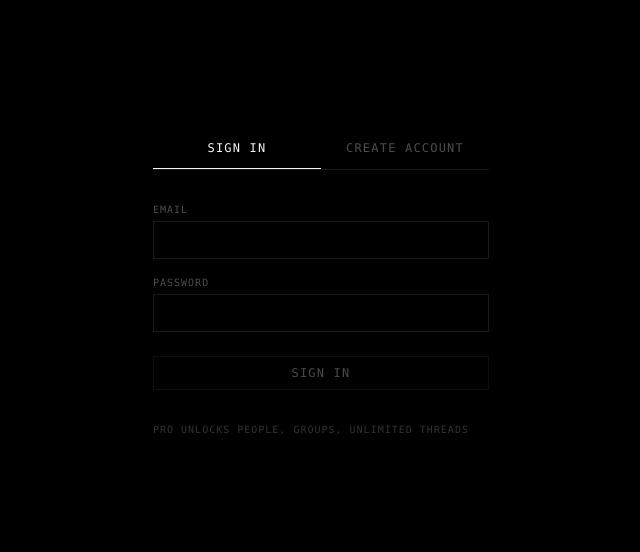
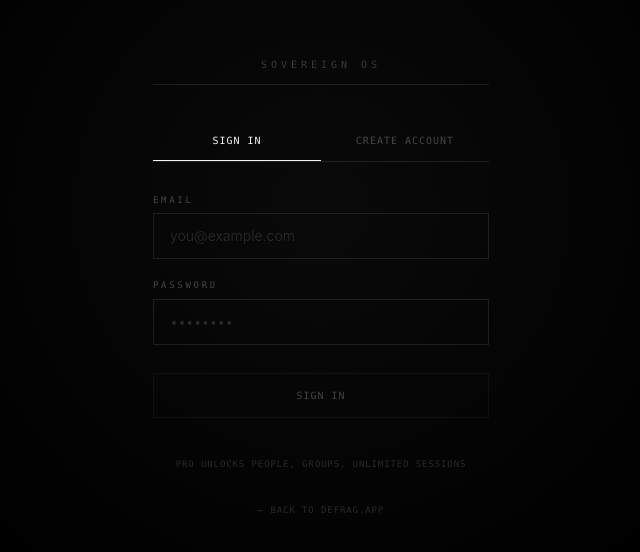
Before and after one commit to defragapp/SOVV, a Next.js app in the folder apps/web/: page /app/login in a window 1280 px wide. Shown: the part 112-664 px from the top of the page, without its empty margins (319-959 px from the left). Built offline with nearby package versions, Linux system fonts and the light colour scheme; no server answers.

Commit message:
feat: implement brutalist login entry state — D1 auth, framer-motion, esoteric brutalism aesthetic

```diff
--- a/apps/web/components/workspace/LoginScreen.tsx
+++ b/apps/web/components/workspace/LoginScreen.tsx
@@ -1,6 +1,7 @@
 "use client"
 
 import { useState } from "react"
+import { motion, AnimatePresence } from "framer-motion"
 
 type LoginMode = "login" | "register"
 
@@ -26,8 +27,8 @@ export default function LoginScreen() {
       })
 
       if (!res.ok) {
-        const data = await res.json()
-        setError(data.error || "Authentication failed")
+        const data = await res.json() as { error?: string }
+        setError(data.error ?? "Authentication failed")
         return
       }
 
@@ -40,36 +41,59 @@ export default function LoginScreen() {
   }
 
   return (
-    <div className="flex h-screen w-screen items-center justify-center bg-black text-[#F6F5F3]">
-      <div className="w-full max-w-sm px-6">
+    <div
+      className="flex min-h-screen w-full items-center justify-center bg-black text-[#F6F5F3] selection:bg-white/20"
+      style={{ fontFamily: "Inter, system-ui, -apple-system, 'Segoe UI', Roboto, sans-serif" }}
+    >
+      {/* Subtle spotlight */}
+      <div
+        className="pointer-events-none fixed inset-0 z-0"
+        style={{
+          backgroundImage: "radial-gradient(circle at 50% 40%, rgba(255,255,255,0.04) 0%, rgba(0,0,0,0) 60%)",
+        }}
+      />
+
+      <motion.div
+        initial={{ opacity: 0, y: 20 }}
+        animate={{ opacity: 1, y: 0 }}
+        transition={{ duration: 0.9, ease: [0.0, 0.0, 0.2, 1] }}
+        className="relative z-10 w-full max-w-sm px-6"
+      >
+        {/* Wordmark */}
+        <motion.div
+          initial={{ opacity: 0 }}
+          animate={{ opacity: 1 }}
+          transition={{ delay: 0.2, duration: 0.8 }}
+          className="mb-12 text-center"
+        >
+          <p className="font-mono text-[10px] uppercase tracking-[0.4em] text-white/20 mb-3">
+            Sovereign OS
+          </p>
+          <div className="h-px w-full bg-[#F6F5F3]/10" />
+        </motion.div>
+
+        {/* Mode toggle */}
         <div className="mb-8 flex border-b border-[#F6F5F3]/10">
+          {(["login", "register"] as LoginMode[]).map((m) => (
             <button
+              key={m}
               type="button"
-            onClick={() => { setMode("login"); setError("") }}
-            className={`flex-1 border-b pb-3 font-mono text-xs uppercase tracking-widest ${
-              mode === "login"
+              onClick={() => { setMode(m); setError("") }}
+              className={`flex-1 border-b pb-3 font-mono text-[10px] uppercase tracking-widest transition-colors duration-200 ${
+                mode === m
                   ? "border-[#F6F5F3] text-[#F6F5F3]"
-                : "border-transparent text-white/30 hover:text-white/60"
+                  : "border-transparent text-white/25 hover:text-white/50"
               }`}
             >
-            Sign In
+              {m === "login" ? "Sign In" : "Create Account"}
             </button>
-          <button
-            type="button"
-            onClick={() => { setMode("register"); setError("") }}
-            className={`flex-1 border-b pb-3 font-mono text-xs uppercase tracking-widest ${
-              mode === "register"
-                ? "border-[#F6F5F3] text-[#F6F5F3]"
-                : "border-transparent text-white/30 hover:text-white/60"
-            }`}
-          >
-            Create Account
-          </button>
+          ))}
         </div>
 
-        <form onSubmit={handleSubmit} className="flex flex-col gap-4">
+        {/* Form */}
+        <form onSubmit={handleSubmit} className="flex flex-col gap-5">
           <div>
-            <label className="mb-1 block font-mono text-[10px] uppercase tracking-widest text-white/30">
+            <label className="mb-1.5 block font-mono text-[9px] uppercase tracking-[0.3em] text-white/25">
               Email
             </label>
             <input
@@ -77,12 +101,14 @@ export default function LoginScreen() {
               value={email}
               onChange={(e) => setEmail(e.target.value)}
               required
-              className="w-full border border-[#F6F5F3]/10 bg-transparent px-3 py-2 text-sm font-light text-[#F6F5F3] focus:outline-none focus:border-[#F6F5F3]/30"
+              autoComplete="email"
+              className="w-full border border-[#F6F5F3]/10 bg-transparent px-4 py-3 text-sm font-light text-[#F6F5F3] placeholder-white/15 focus:border-[#F6F5F3]/30 focus:outline-none transition-colors duration-200"
+              placeholder="you@example.com"
             />
           </div>
 
           <div>
-            <label className="mb-1 block font-mono text-[10px] uppercase tracking-widest text-white/30">
+            <label className="mb-1.5 block font-mono text-[9px] uppercase tracking-[0.3em] text-white/25">
               Password
             </label>
             <input
@@ -91,31 +117,69 @@ export default function LoginScreen() {
               onChange={(e) => setPassword(e.target.value)}
               required
               minLength={8}
-              className="w-full border border-[#F6F5F3]/10 bg-transparent px-3 py-2 text-sm font-light text-[#F6F5F3] focus:outline-none focus:border-[#F6F5F3]/30"
+              autoComplete={mode === "login" ? "current-password" : "new-password"}
+              className="w-full border border-[#F6F5F3]/10 bg-transparent px-4 py-3 text-sm font-light text-[#F6F5F3] placeholder-white/15 focus:border-[#F6F5F3]/30 focus:outline-none transition-colors duration-200"
+              placeholder="••••••••"
             />
           </div>
 
+          {/* Error */}
+          <AnimatePresence>
             {error && (
-            <p className="font-mono text-[10px] uppercase tracking-widest text-red-400/70">
+              <motion.p
+                initial={{ opacity: 0, y: -4 }}
+                animate={{ opacity: 1, y: 0 }}
+                exit={{ opacity: 0 }}
+                className="font-mono text-[9px] uppercase tracking-widest text-red-400/70"
+              >
                 {error}
-            </p>
+              </motion.p>
             )}
+          </AnimatePresence>
 
-          <button
+          {/* Submit */}
+          <motion.button
             type="submit"
             disabled={loading || !email || !password}
-            className="mt-2 border border-[#F6F5F3]/20 px-4 py-2 font-mono text-xs uppercase tracking-widest text-[#F6F5F3] transition-colors hover:bg-[#F6F5F3]/5 disabled:opacity-30"
+            whileHover={{ backgroundColor: "rgba(246,245,243,0.08)" }}
+            whileTap={{ scale: 0.98 }}
+            className="mt-2 border border-[#F6F5F3]/20 px-4 py-3.5 font-mono text-[10px] uppercase tracking-widest text-[#F6F5F3] transition-colors duration-200 disabled:opacity-25 disabled:cursor-not-allowed"
           >
-            {loading ? "..." : mode === "login" ? "Sign In" : "Create Account"}
-          </button>
+            {loading ? (
+              <span className="flex items-center justify-center gap-2">
+                <motion.span
+                  animate={{ opacity: [1, 0.3, 1] }}
+                  transition={{ repeat: Infinity, duration: 1.2 }}
+                >
+                  ···
+                </motion.span>
+              </span>
+            ) : mode === "login" ? "Sign In" : "Create Account"}
+          </motion.button>
         </form>
 
-        <p className="mt-8 font-mono text-[10px] uppercase tracking-widest text-white/20">
+        {/* Footer note */}
+        <motion.p
+          initial={{ opacity: 0 }}
+          animate={{ opacity: 1 }}
+          transition={{ delay: 0.6, duration: 0.8 }}
+          className="mt-10 text-center font-mono text-[9px] uppercase tracking-widest text-white/15"
+        >
           {mode === "register"
-            ? "Free tier: 5 threads/day, self only"
-            : "Pro unlocks people, groups, unlimited threads"}
-        </p>
+            ? "Free tier · 5 sessions/day · self only"
+            : "Pro unlocks people, groups, unlimited sessions"}
+        </motion.p>
+
+        {/* Back to landing */}
+        <div className="mt-6 text-center">
+          <a
+            href="/"
+            className="font-mono text-[9px] uppercase tracking-widest text-white/15 hover:text-white/35 transition-colors duration-200"
+          >
+            ← Back to defrag.app
+          </a>
         </div>
+      </motion.div>
     </div>
   )
 }
```
Lines whose indentation alone changed are shown as unchanged.
